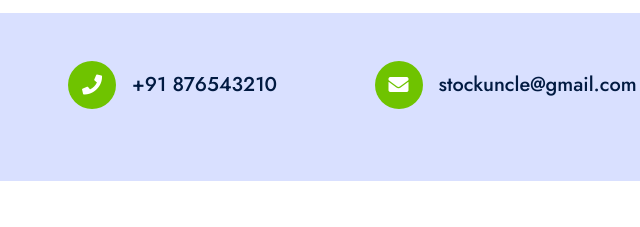
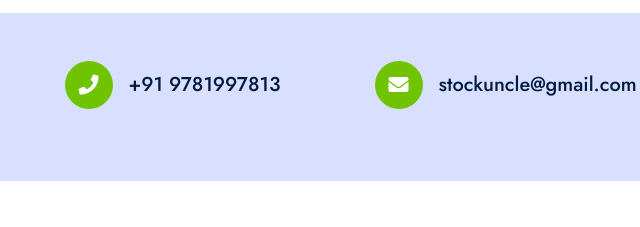
Before and after one commit to Ashish411435/Stock-Uncle, a plain HTML site: page contact.html in a window 1280 px wide. Shown: the part 448-675 px from the top of the page, 515-1155 px from the left. Drawn offline with nearby package versions, Linux system fonts and the light colour scheme; files that its build step writes are made by us from their sources.

Commit message:
update contact number

```diff
--- a/contact.html
+++ b/contact.html
@@ -133,7 +133,7 @@
                             </div>
                             <div class="ps-3">
                                 <!-- <h4> -->
-                                    <a href="tel:+91876543210" class="h5">+91 876543210</a>
+                                    <a href="tel:+919781997813" class="h5">+91 9781997813</a>
                                 <!-- </h4> -->
                                 <!-- <span><a href="tel:+91876543210">+91 876543210</a></span> -->
                             </div>
```
